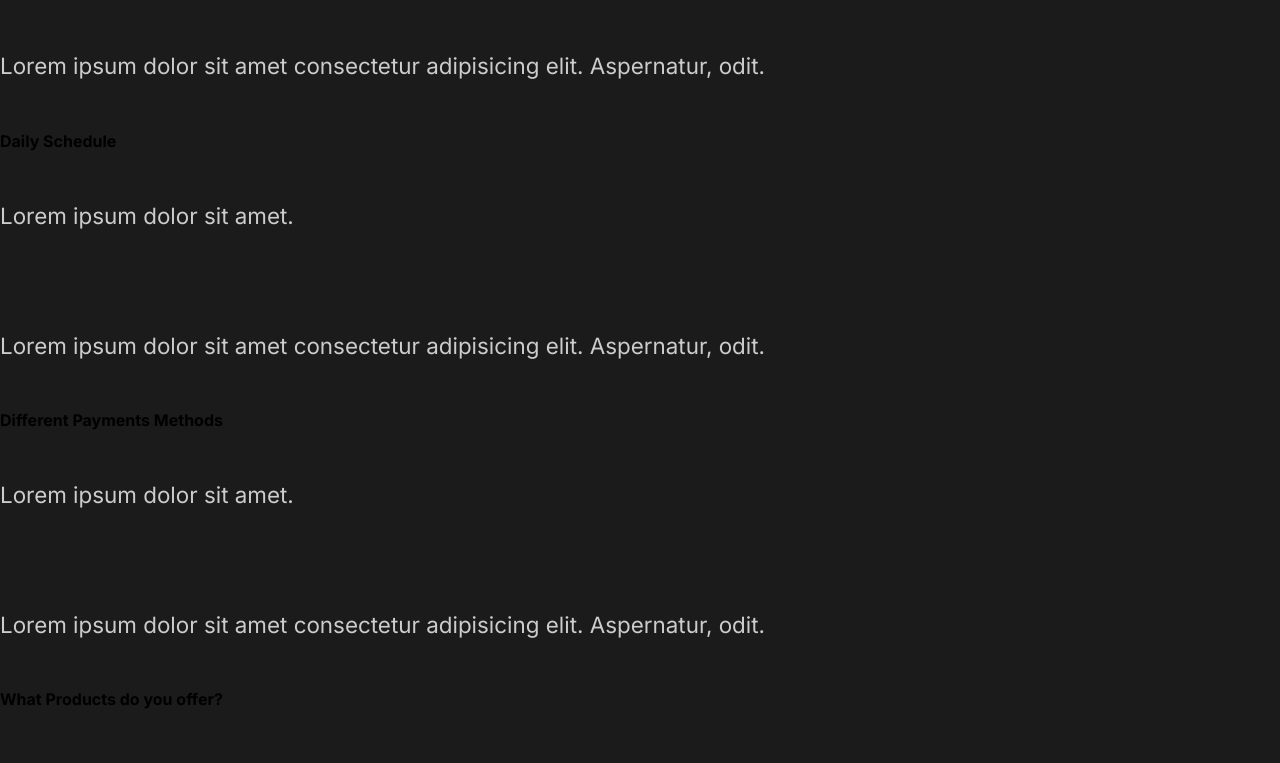
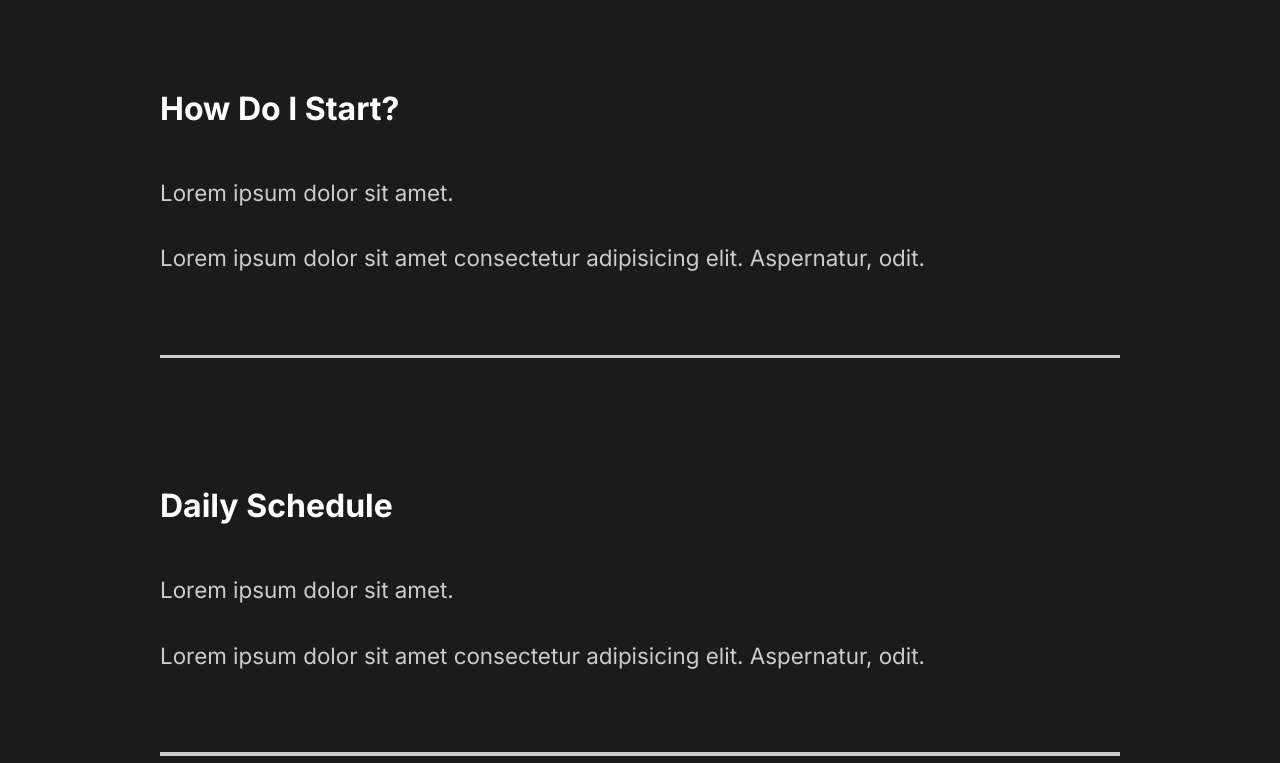
Before and after one commit to Micosilent/react-filmportfolio, a React (Create React App) app: page / in a window 1280 px wide. Shown: the part 2296-3059 px from the top of the page. Built offline with nearby package versions, Linux system fonts and the light colour scheme.

Commit message:
Added Styles to FAQSection

```diff
--- a/src/components/FaqSection.js
+++ b/src/components/FaqSection.js
@@ -1,13 +1,16 @@
 import React from "react";
+//Styles import
+import styled from "styled-components";
+import { StyledGeneralLayout } from "../styles";
 
 const FaqSection = () => {
   return (
-    <div className="faq">
+    <StyledFaq>
       <h2>
         Any Questions? <span>FAQ</span>
       </h2>
       <div className="question">
-        <h4>How Do i Start?</h4>
+        <h4>How Do I Start?</h4>
         <div className="answer">
           <p>Lorem ipsum dolor sit amet.</p>
           <p>
@@ -15,6 +18,7 @@
             odit.
           </p>
         </div>
+        <div className="faq-line"></div>
       </div>
       <div className="question">
         <h4>Daily Schedule</h4>
@@ -25,6 +29,7 @@
             odit.
           </p>
         </div>
+        <div className="faq-line"></div>
       </div>
       <div className="question">
         <h4>Different Payments Methods</h4>
@@ -35,6 +40,7 @@
             odit.
           </p>
         </div>
+        <div className="faq-line"></div>
       </div>
       <div className="question">
         <h4>What Products do you offer?</h4>
@@ -45,9 +51,39 @@
             odit.
           </p>
         </div>
+        <div className="faq-line"></div>
       </div>
-    </div>
+    </StyledFaq>
   );
 };
 
+//Styled
+
+const StyledFaq = styled(StyledGeneralLayout)`
+  display: block;
+  span {
+    display: block;
+  }
+  h2 {
+    padding-bottom: 2rem;
+    font-weight: lighter;
+  }
+  .faq-line {
+    background: #cccccc;
+    height: 0.2rem;
+    margin: 2rem 0rem;
+    width: 100%;
+  }
+  .question {
+    padding: 3rem 0rem;
+    cursor: pointer;
+  }
+  .answer {
+    padding: 2rem 0rem;
+    p {
+      padding: 1rem 0rem;
+    }
+  }
+`;
+
 export default FaqSection;
--- a/src/components/GlobalStyle.js
+++ b/src/components/GlobalStyle.js
@@ -36,6 +36,7 @@
     }
     h4{
         font-weight: bold;
+        font-size: 2rem;
     }
     span{
         font-weight: bold;
```
